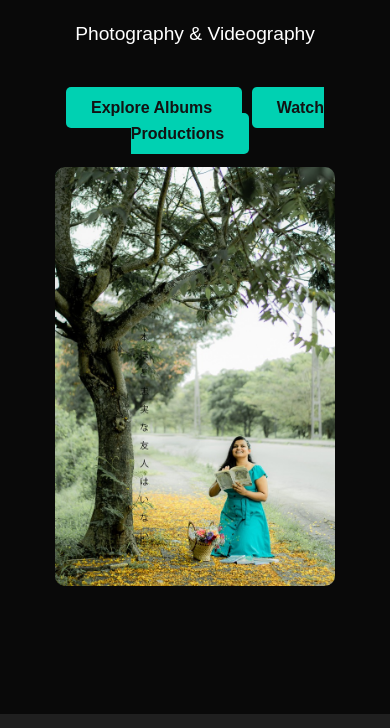
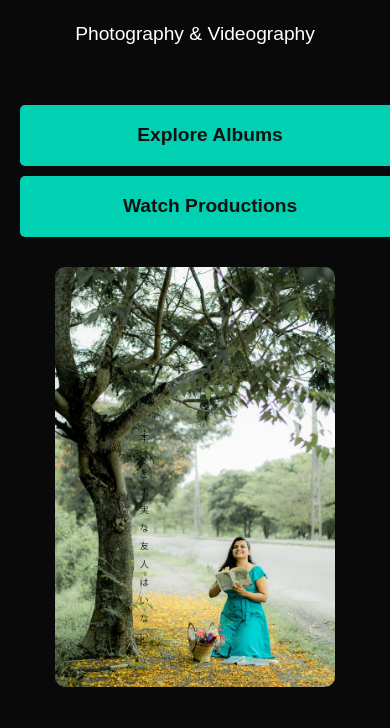
Before and after one commit to PxlSolutions/PxlSolu, a plain HTML site: page index.html in a window 390 px wide. Shown: the part 673-1401 px from the top of the page. Drawn offline with Linux system fonts and the light colour scheme.

Commit message:
Update style.css

```diff
--- a/css/style.css
+++ b/css/style.css
@@ -105,9 +105,13 @@ header {
         text-align: center;
     }
 
-    .home-content, .home-image {
-        flex: unset;
+    .home-content .btn {
+        display: block;
         width: 100%;
+        margin: 10px 0;
+        padding: 15px;
+        font-size: 1.2em;
+        text-align: center;
     }
 
     .home-image {
```
